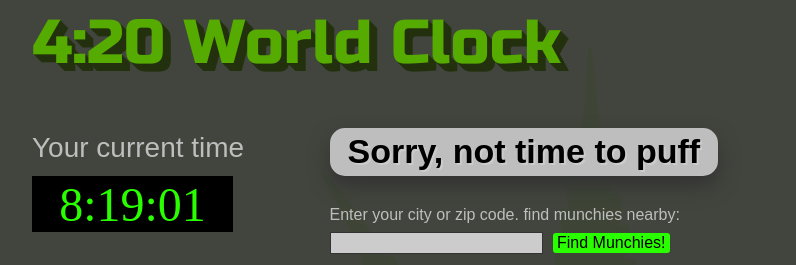
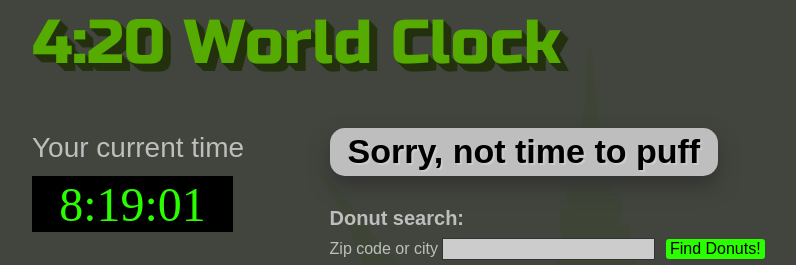
Before and after one commit to hightimes/fourtwentywhere, a PHP site: page /index.html in a window 1280 px wide. Shown: the top 265 px of the page, without its empty margins (38-834 px from the left). Run offline with PHP 8.4, Linux system fonts and the light colour scheme; some libraries are stand-ins or nearby versions.

Commit message:
changed donut search form a bit

```diff
--- a/css/style.css
+++ b/css/style.css
@@ -295,9 +295,17 @@ td { vertical-align: top; }
 		 margin-top:12px;
 	 }
 
+	 legend {
+		color:#bebebe;
+		display:block;
+		margin-bottom:6px;
+		font-weight:bold;
+		font-size:20px;
+	 }
+
 	 label {
 		color:#bebebe;
-		display:block;
+		display:inline;
 		margin-bottom:6px;
 	 }
 	 input[type="textbox"] {
--- a/index.html
+++ b/index.html
@@ -46,9 +46,11 @@
 
 			<div id="munchie-finder">
 				<form>
-					<label>Enter your city or zip code. find munchies nearby:</label>
+					<legend>Donut search:</legend>
+
+					<label>Zip code or city</label>
 			    <input id="address" type="textbox" value="">
-			    <input type="button" value="Find Munchies!" onclick="codeAddress()">
+			    <input type="button" value="Find Donuts!" onclick="codeAddress()">
 				</form>
 				<div id="map_canvas"></div>
 			</div>
```
